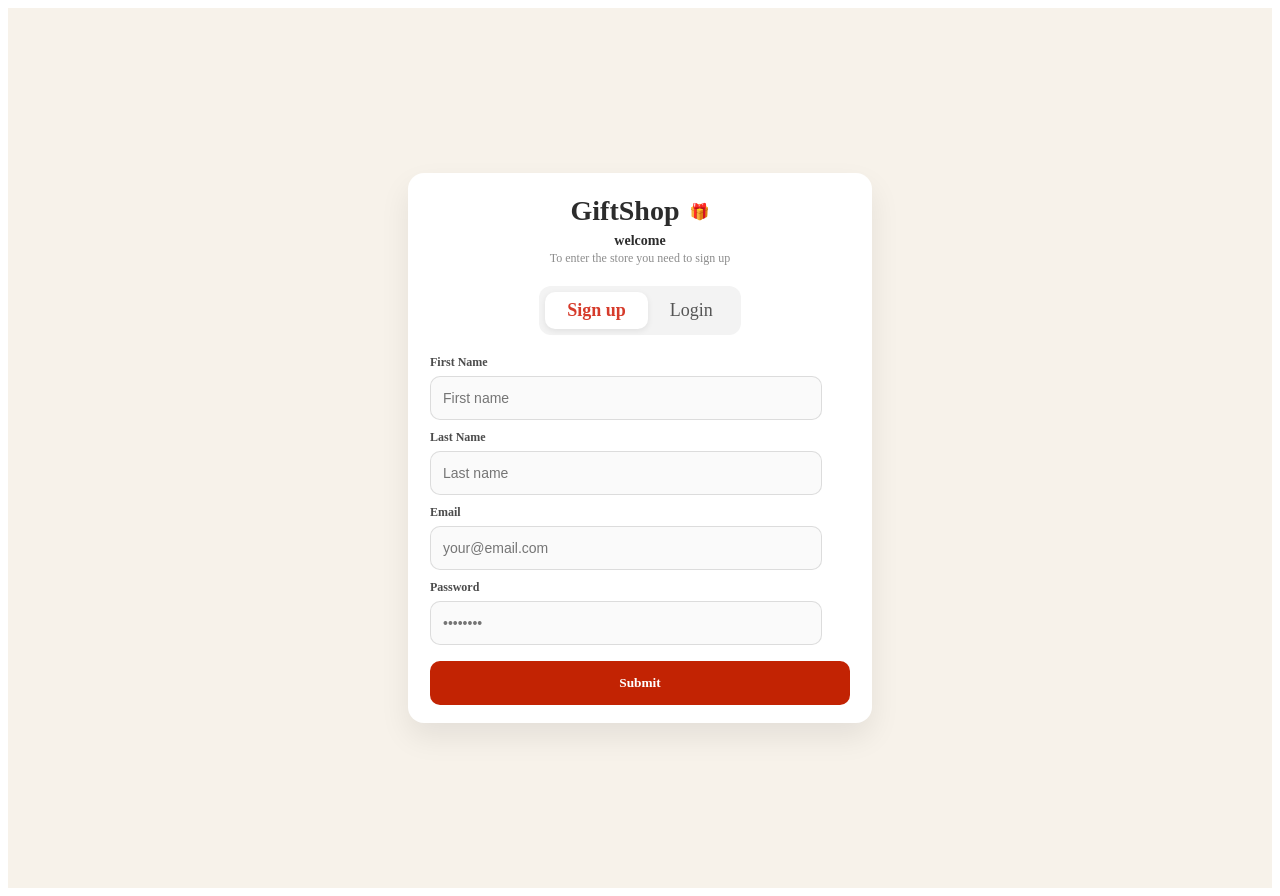
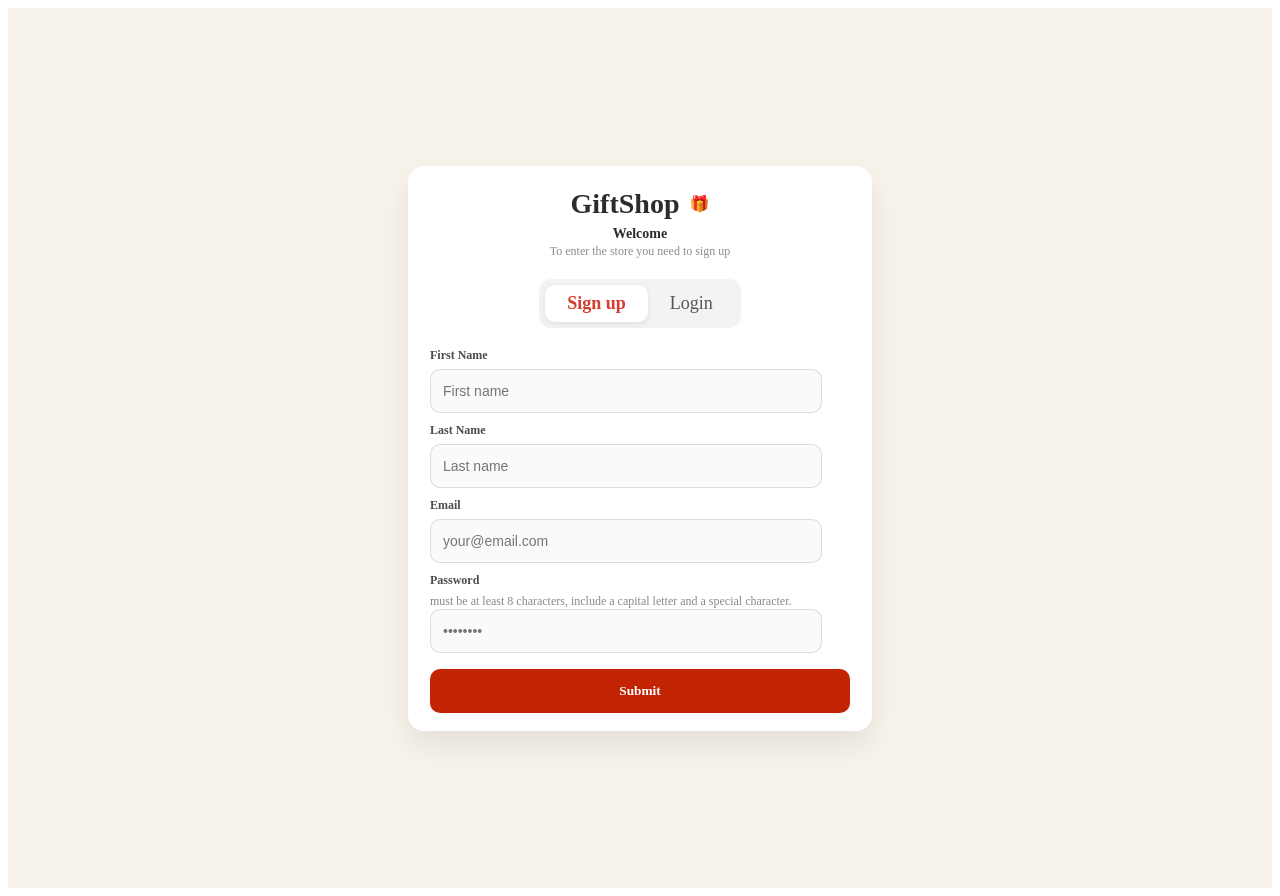
Before and after one commit to AlisarJaber/giftShop1, a React app in the folder Frontend/: page /signup in a window 1280 px wide. Built offline with nearby package versions, Linux system fonts and the light colour scheme; the HTML template or start-up script is replaced by a standard one.

Commit message:
password

```diff
--- a/Frontend/src/assets/auth.css
+++ b/Frontend/src/assets/auth.css
@@ -179,3 +179,9 @@
   background: #ffe5e5;
   color: #c0392b;   /* אדום עדין */
 }
+
+.password-hint {
+  margin-top: 6px;
+  font-size: 12px;
+  color: #888;
+}
--- a/Frontend/src/components/pages/auth/signup.jsx
+++ b/Frontend/src/components/pages/auth/signup.jsx
@@ -2,8 +2,27 @@ import { useState } from "react";
 import "../../../assets/auth.css";
 import { Link, useNavigate } from "react-router-dom";
 import { http } from "../../../utils/http";
-import { toast } from "react-hot-toast"; // ✅ הוספה
-import { getErrorText } from "../../../utils/toastText"; // ✅ הוספה
+import { toast } from "react-hot-toast";
+import { getErrorText } from "../../../utils/toastText";
+
+/* =========================
+   Password Validation
+   ========================= */
+const validatePassword = (password) => {
+  if (password.length < 8) {
+    return "Password must be at least 8 characters";
+  }
+
+  if (!/[A-Z]/.test(password)) {
+    return "Password must include at least one capital letter";
+  }
+
+  if (!/[!@#$%^&*()_\-+=[\]{};':\"\\|,.<>/?]/.test(password)) {
+    return "Password must include at least one special character";
+  }
+
+  return null;
+};
 
 const Signup = () => {
   const navigate = useNavigate();
@@ -16,6 +35,13 @@ const Signup = () => {
   const sendData = async (event) => {
     event.preventDefault();
 
+    // ✅ Frontend password validation
+    const pwdError = validatePassword(password);
+    if (pwdError) {
+      toast.error(pwdError);
+      return;
+    }
+
     try {
       const res = await http.post("/auth/signup", {
         first_name,
@@ -27,6 +53,7 @@ const Signup = () => {
       if (res?.data?.access_token) {
         localStorage.setItem("token", res.data.access_token);
       }
+
       if (res?.data?.user) {
         localStorage.setItem("user", JSON.stringify(res.data.user));
       }
@@ -34,12 +61,10 @@ const Signup = () => {
       window.dispatchEvent(new Event("auth-change"));
 
       toast.success("Account created successfully 🎉");
+      navigate("/products", { replace: true });
 
-      navigate("/products", { replace: true });
     } catch (err) {
-      toast.error(
-        getErrorText(err, "Signup failed. Please try again.")
-      );
+      toast.error(getErrorText(err, "Signup failed. Please try again."));
     }
   };
 
@@ -51,7 +76,7 @@ const Signup = () => {
           <span>🎁</span>
         </div>
 
-        <div className="welcome">welcome</div>
+        <div className="welcome">Welcome</div>
         <div className="subtitle">
           To enter the store you need to sign up
         </div>
@@ -94,6 +119,7 @@ const Signup = () => {
             <label>Email</label>
             <div className="input-wrap">
               <input
+                type="email"
                 value={email}
                 onChange={(e) => setEmail(e.target.value)}
                 placeholder="your@email.com"
@@ -104,6 +130,13 @@ const Signup = () => {
 
           <div className="field">
             <label>Password</label>
+            <div className="password-rules">
+              <div className="password-hint">
+                must be at least 8 characters, include a capital letter and a special character.
+              </div>
+
+            </div>
+
             <div className="input-wrap">
               <input
                 type="password"
```
Also changed, not shown: 1 other file (tests, documents, lock files or other folders).
